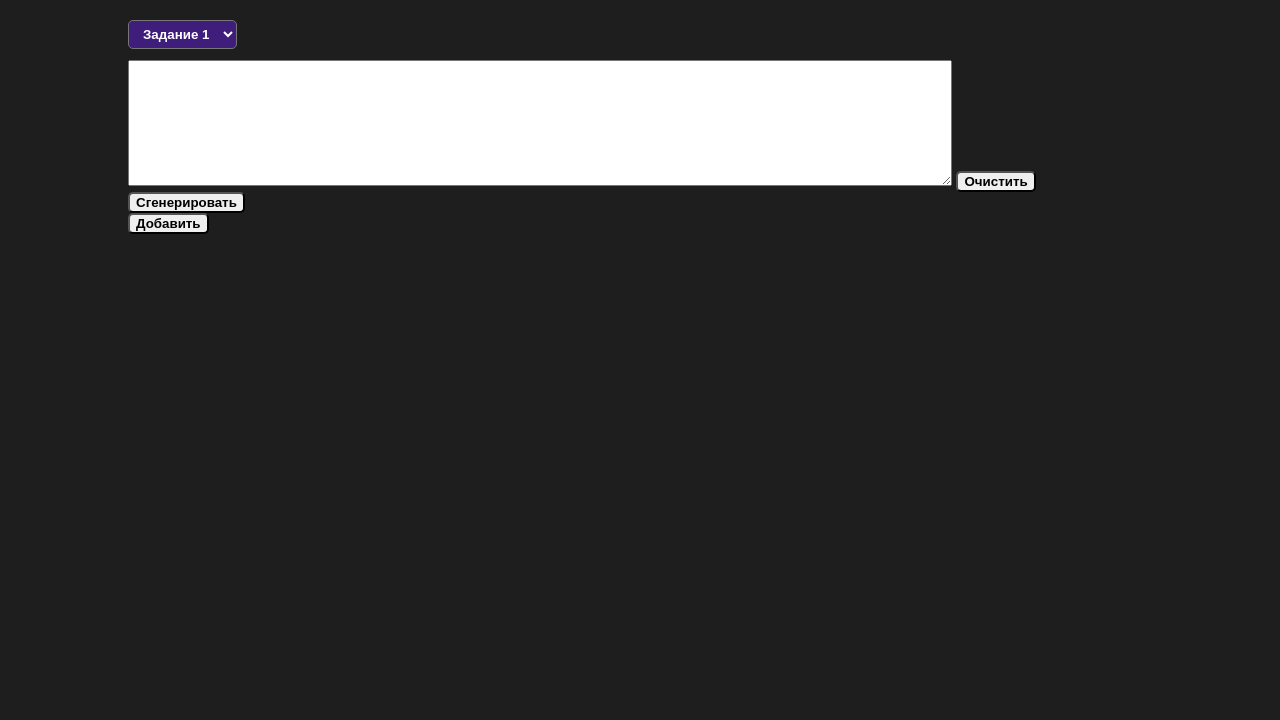
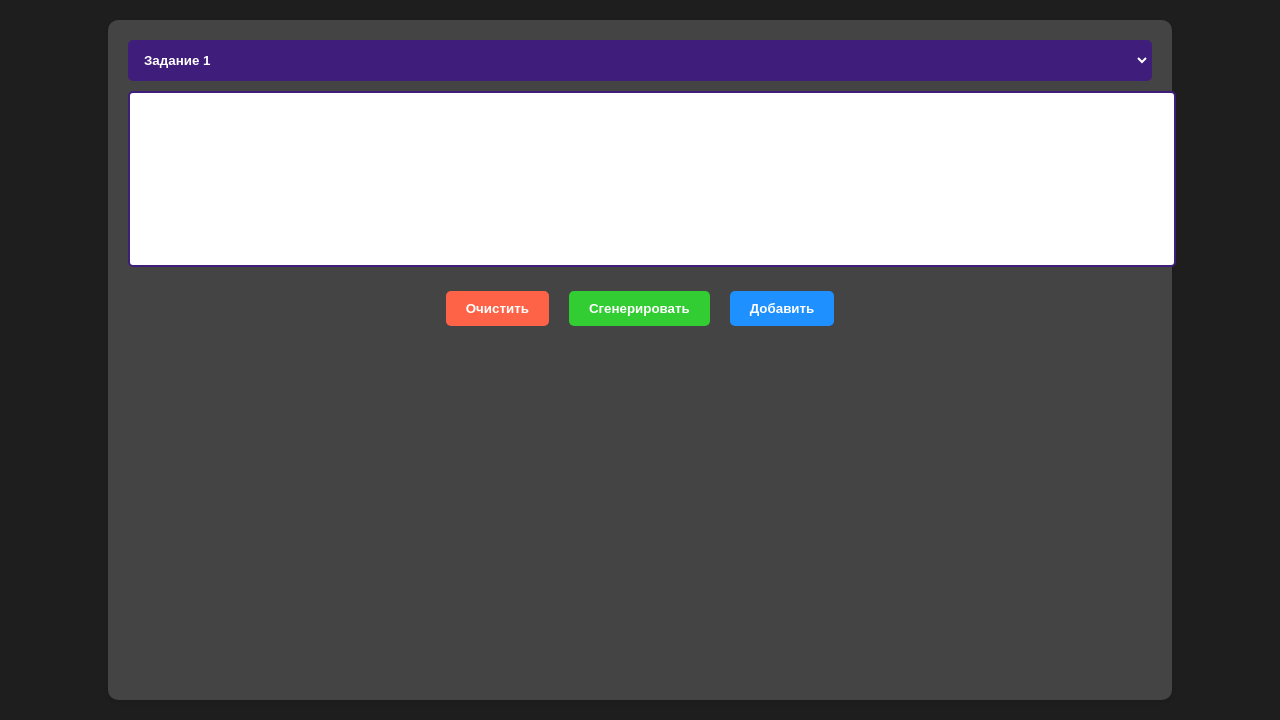
Before and after one commit to XpyStion/preparation-chemistry-exam, a Django app: page /create_task/ in a window 1280 px wide. Shown: the part 80-800 px from the top of the page. Run offline with Django 5.2, Linux system fonts and the light colour scheme; a user stored in the database is signed in; tables that the repository leaves empty hold one stand-in row (values such as "Sample post").

Commit message:
Add create task styles 2

```diff
--- a/app/static/styles/create_task.css
+++ b/app/static/styles/create_task.css
@@ -1,39 +1,72 @@
 .create-task-content {
     width: 80%;
     height: 80vh;
-    margin: 0 auto;
+    margin: 20px auto;
     display: flex;
     flex-direction: column;
+    align-items: center;
+    background-color: #444;
+    border-radius: 10px;
+    padding: 20px;
+    box-shadow: 0 2px 4px rgba(0, 0, 0, 0.1);
+}
 
+
+.dropbox-textfield-group {
+    margin-bottom: 20px;
+    width: 100%;
+    display: flex;
+    flex-direction: column;
 }
 
 .select-task {
-    margin: 2% 0 1%;
-}
-
-.dropbox-textfield-group {
-
+    margin-bottom: 10px;
 }
 
 #task-dropbox {
+    width: 100%;
+    padding: 10px;
+    border: 2px solid #3F1D7B;
+    border-radius: 5px;
+    background-color: #3F1D7B;
     color: white;
-    background-color: #3F1D7B;
-    padding: 5px 10px;
+    font-weight: bold;
 }
 
-
-#task-dropbox,
-#task-clear-button,
-#task-generate-button,
-#task-add-button {
-    font-weight: bold;
+#tasks-textarea {
+    width: 100%;
+    padding: 10px;
+    border: 2px solid #3F1D7B;
     border-radius: 5px;
+    resize: none;
+    font-size: 16px;
 }
 
+.buttons-group {
+    display: flex;
+    justify-content: center;
+}
 
-.tasks-textarea {
-    width: 100%;
+button {
+    padding: 10px 20px;
+    margin: 0 10px;
+    border: none;
     border-radius: 5px;
-    resize: none;
-    text-align: center;
+    cursor: pointer;
+    font-weight: bold;
 }
+
+#task-clear-button {
+    background-color: #FF6347;
+    color: white;
+}
+
+#task-generate-button {
+    background-color: #32CD32;
+    color: white;
+}
+
+#task-add-button {
+    background-color: #1E90FF;
+    color: white;
+}
--- a/app/templates/create_task/create_task.html
+++ b/app/templates/create_task/create_task.html
@@ -18,6 +18,7 @@
 
     <div class="create-task-content">
 
+        <div class="dropbox-textfield-group">
             <label class="select-task">
                 <select id="task-dropbox">
                     <option value="task1">Задание 1</option>
@@ -26,15 +27,15 @@
                 </select>
             </label>
 
-        <div class="dropbox-textfield-group">
             <label class="input-text-field">
                 <textarea id="tasks-textarea" rows="8" cols="100">{{ task_text }}</textarea>
             </label>
+        </div>
 
+        <div class="buttons-group">
             <label class="clear-button">
                 <button id="task-clear-button">Очистить</button>
             </label>
-        </div>
 
             <label class="generate-button">
                 <form id="task-generate-form" action="/create_task/" method="post">
@@ -47,6 +48,8 @@
             </label>
         </div>
 
+    </div>
+
 </body>
     <script>
         document.getElementById('task-clear-button').addEventListener('click', function() {
```
Lines whose indentation alone changed are shown as unchanged.
